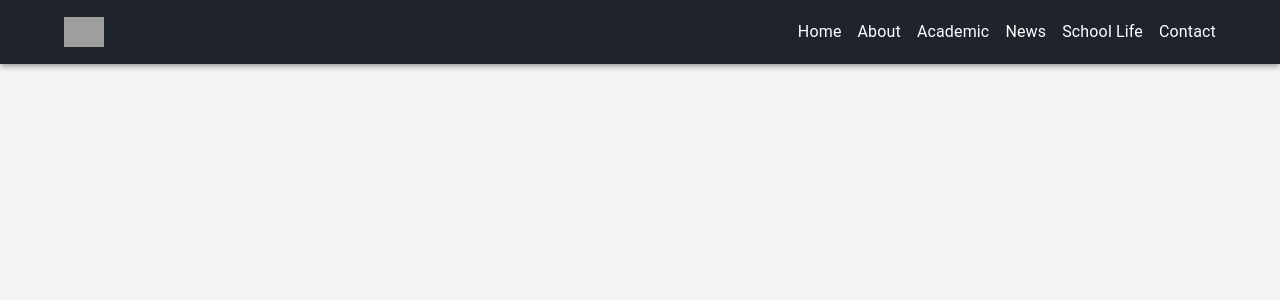
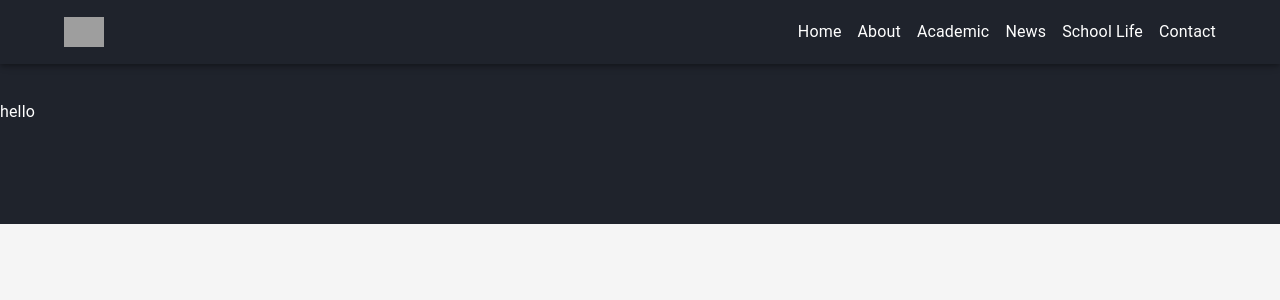
Before and after one commit to judithTamino/Hogwarts, a React (Vite) app: page /about in a window 1280 px wide. Shown: the top 300 px of the page. Built offline with nearby package versions, Linux system fonts and the light colour scheme; grey boxes are pictures that could not be loaded.

Commit message:
dark wave backround

```diff
--- a/src/components/Navbar/NavMobile.tsx
+++ b/src/components/Navbar/NavMobile.tsx
@@ -5,7 +5,7 @@ import {
   Icon,
   IconButton,
   List,
-  ListItem,
+  ListItemButton,
   ListItemText,
   Typography,
 } from '@mui/material';
@@ -19,6 +19,7 @@ interface NavMobileProps {
 
 const NavMobile: FunctionComponent<NavMobileProps> = ({ navLinks }) => {
   const [openDrawer, setOpenDrawer] = useState<boolean>(false);
+
   return (
     <>
       <Drawer
@@ -29,7 +30,7 @@ const NavMobile: FunctionComponent<NavMobileProps> = ({ navLinks }) => {
         <Container sx={{ position: 'relative' }}>
           <List>
             {navLinks.map((navLink, index) => (
-              <ListItem
+              <ListItemButton
                 key={index}
                 onClick={() => setOpenDrawer(false)}
                 sx={{
@@ -47,7 +48,7 @@ const NavMobile: FunctionComponent<NavMobileProps> = ({ navLinks }) => {
                     {navLink.name}
                   </Typography>
                 </ListItemText>
-              </ListItem>
+              </ListItemButton>
             ))}
           </List>
           <IconButton
--- a/src/components/Navbar/NavbarStyles.ts
+++ b/src/components/Navbar/NavbarStyles.ts
@@ -5,7 +5,3 @@ export const navLinksSx = {
   color: '#fff',
   textDecoration: 'none',
 };
-
-// export const closeBtnSx = {
-//   position: 'abslout'
-// }
--- a/src/layout/Layout.tsx
+++ b/src/layout/Layout.tsx
@@ -10,9 +10,24 @@ const Layout: FunctionComponent<LayoutProps> = () => {
       sx={{
         overflow: 'hidden',
         height: '100vh',
+        display: 'flex',
+        flexDirection: 'column',
+        gap: 3,
       }}
     >
       <Navbar />
+
+      <Box
+        sx={{
+          backgroundColor: '#1F232C',
+          color: '#fff',
+          padding: '100px 0',
+          position: 'relative',
+          overflow: 'hidden',
+        }}
+      >
+        hello
+      </Box>
     </Box>
   );
 };
```
